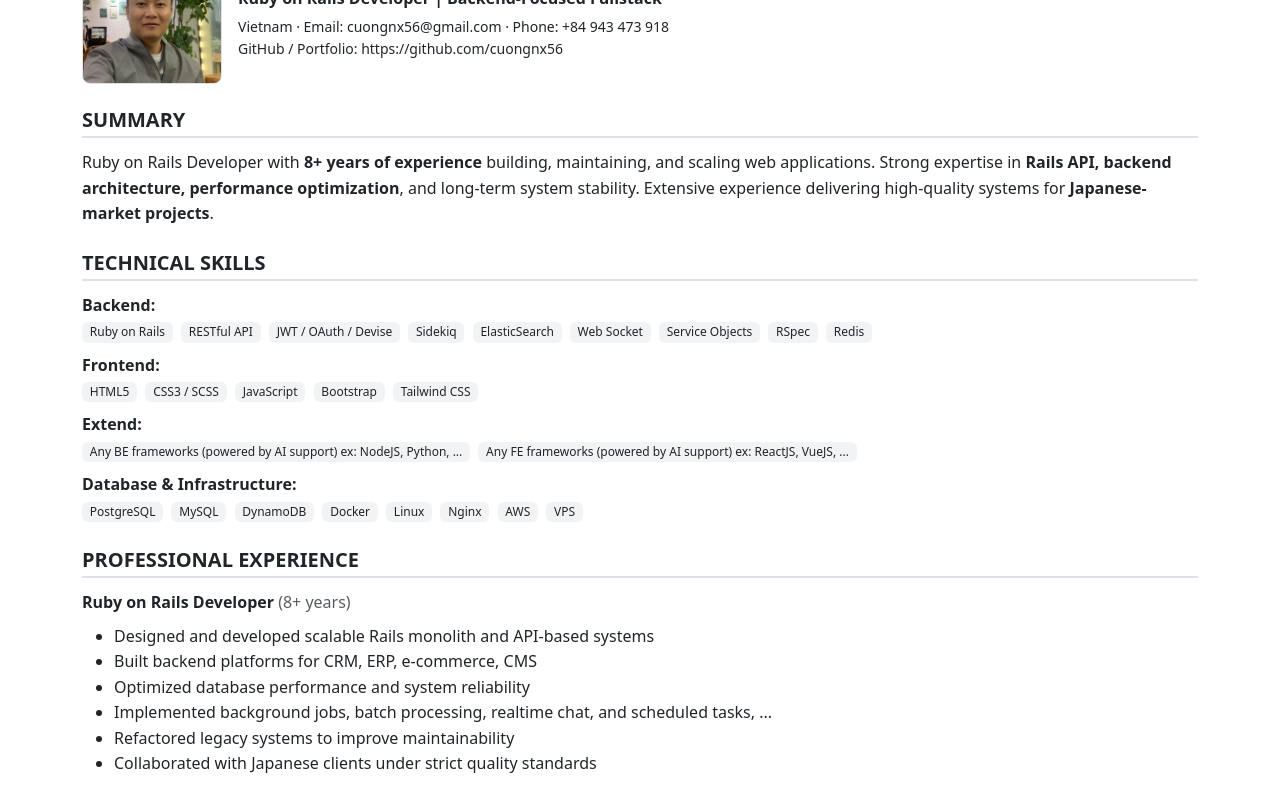
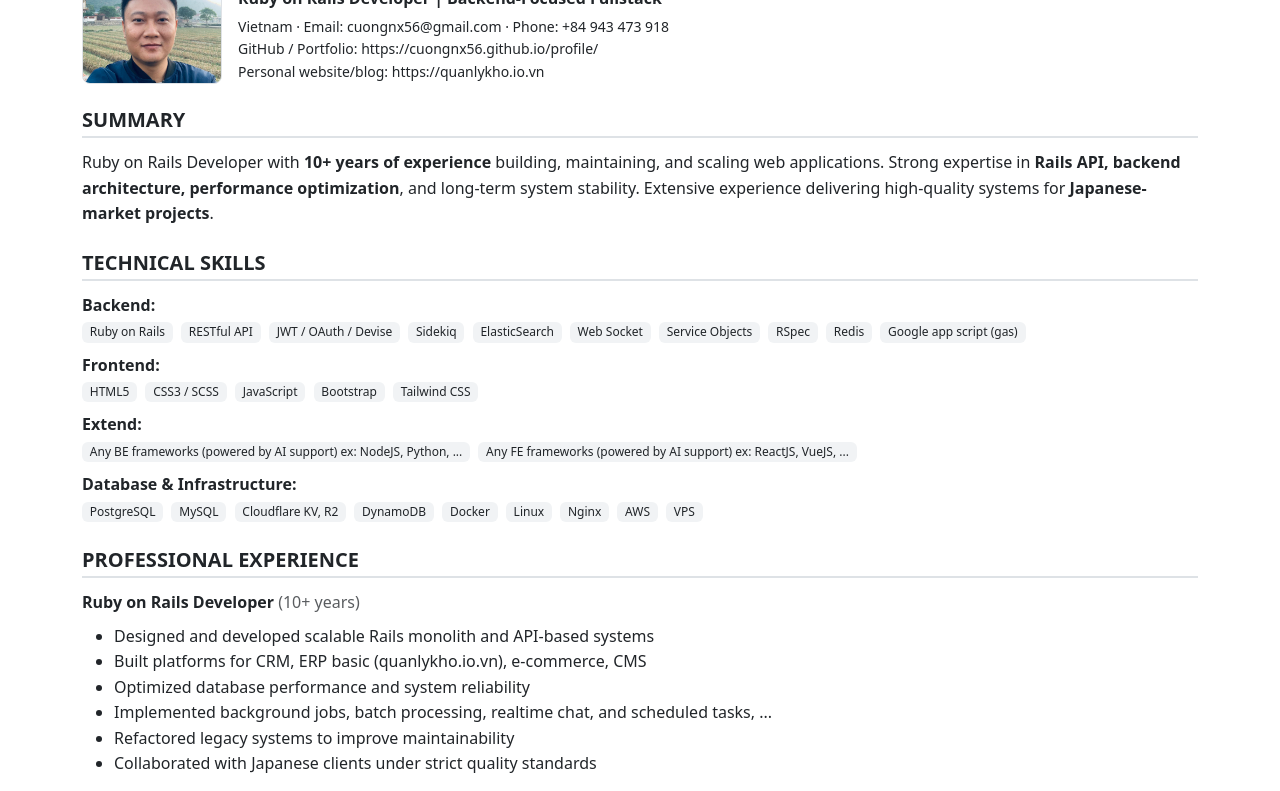
Before and after one commit to cuongnx56/profile, a plain HTML site: page index.html in a window 1280 px wide. Shown: the part 80-871 px from the top of the page. Drawn offline with nearby package versions, Linux system fonts and the light colour scheme.

Commit message:
Update index.html

```diff
--- a/index.html
+++ b/index.html
@@ -51,15 +51,16 @@
 
   <!-- HEADER WITH PHOTO (flex, image flush left, info closer) -->
   <div class="d-flex flex-column flex-md-row align-items-start mb-4">
-    <img src="/profile/64B67B20-35EF-4594-915A-717366803BDB.jpg" alt="Profile Photo" class="profile-img me-md-3 mb-3 mb-md-0">
+    <img src="/profile/645445263_2904994636375358_892335872907415463_n.jpg" alt="Profile Photo" class="profile-img me-md-3 mb-3 mb-md-0">
     <div>
       <h1 class="mb-1">NGUYEN XUAN CUONG</h1>
       <div class="fw-semibold">
         Ruby on Rails Developer | Backend-Focused Fullstack
       </div>
       <div class="text-muted-small mt-1">
-        Vietnam · Email: cuongnx56@gmail.com · Phone: +84 943 473 918<br>
-        GitHub / Portfolio: https://github.com/cuongnx56
+        Vietnam · Email: cuongnx56@gmail.com · Phone: +84 943 473 918 <br>
+        GitHub / Portfolio: https://cuongnx56.github.io/profile/ <br>
+        Personal website/blog: https://quanlykho.io.vn
       </div>
     </div>
   </div>
@@ -68,7 +69,7 @@
   <div class="section">
     <h2>SUMMARY</h2>
     <p class="mb-0">
-      Ruby on Rails Developer with <strong>8+ years of experience</strong> building,
+      Ruby on Rails Developer with <strong>10+ years of experience</strong> building,
       maintaining, and scaling web applications. Strong expertise in
       <strong>Rails API, backend architecture, performance optimization</strong>,
       and long-term system stability. Extensive experience delivering
@@ -91,6 +92,7 @@
       <span class="badge badge-skill">Service Objects</span>
       <span class="badge badge-skill">RSpec</span>
       <span class="badge badge-skill">Redis</span>
+      <span class="badge badge-skill">Google app script (gas)</span>
     </div>
 
     <div class="mb-2">
@@ -112,6 +114,7 @@
       <strong>Database & Infrastructure:</strong><br>
       <span class="badge badge-skill">PostgreSQL</span>
       <span class="badge badge-skill">MySQL</span>
+      <span class="badge badge-skill">Cloudflare KV, R2</span>
       <span class="badge badge-skill">DynamoDB</span>
       <span class="badge badge-skill">Docker</span>
       <span class="badge badge-skill">Linux</span>
@@ -126,11 +129,11 @@
     <h2>PROFESSIONAL EXPERIENCE</h2>
 
     <strong>Ruby on Rails Developer</strong>
-    <span class="text-muted">(8+ years)</span>
+    <span class="text-muted">(10+ years)</span>
 
     <ul class="mt-2">
       <li>Designed and developed scalable Rails monolith and API-based systems</li>
-      <li>Built backend platforms for CRM, ERP, e-commerce, CMS</li>
+      <li>Built platforms for CRM, ERP basic (quanlykho.io.vn), e-commerce, CMS</li>
       <li>Optimized database performance and system reliability</li>
       <li>Implemented background jobs, batch processing, realtime chat, and scheduled tasks, ...</li>
       <li>Refactored legacy systems to improve maintainability</li>
@@ -143,7 +146,7 @@
       <ul class="mb-0">
         <li>Javis (2018 - Nay) – Ruby on Rails Developer</li>
         <li>Cowell (2017 - 2018) – Ruby on Rails Developer</li>
-        <li>Framgia (2015 - 2017) – Backend / Fullstack Developer</li>
+        <li>Framgia (2015 - 2017) – Ruby on Rails Developer</li>
       </ul>
     </div>
   </div>
```
